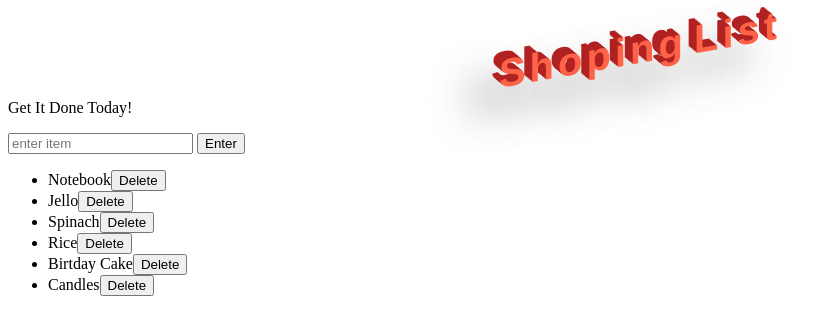
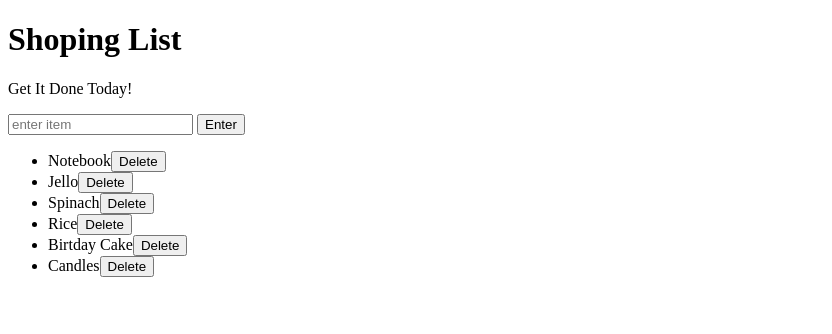
Before and after one commit to Tpe3op/Tpe3op.github.io, a plain HTML site: page index.html in a window 1280 px wide. Shown: the whole page, without its empty margins (0-832 px from the left). Drawn offline with Linux system fonts and the light colour scheme.

Commit message:
Add files via upload

```diff
--- a/style.css
+++ b/style.css
@@ -1,4 +1,4 @@
-.coolTitle {
+/* .coolTitle {
   text-align: center;
   font-family: 'Oswald', Helvetica, sans-serif;
   font-size: 40px;
@@ -16,7 +16,7 @@
     -7px -7px 0 firebrick,
     -8px -8px 0 firebrick,
     -30px 20px 40px dimgrey;
-}
+} */
 
 
 
```
